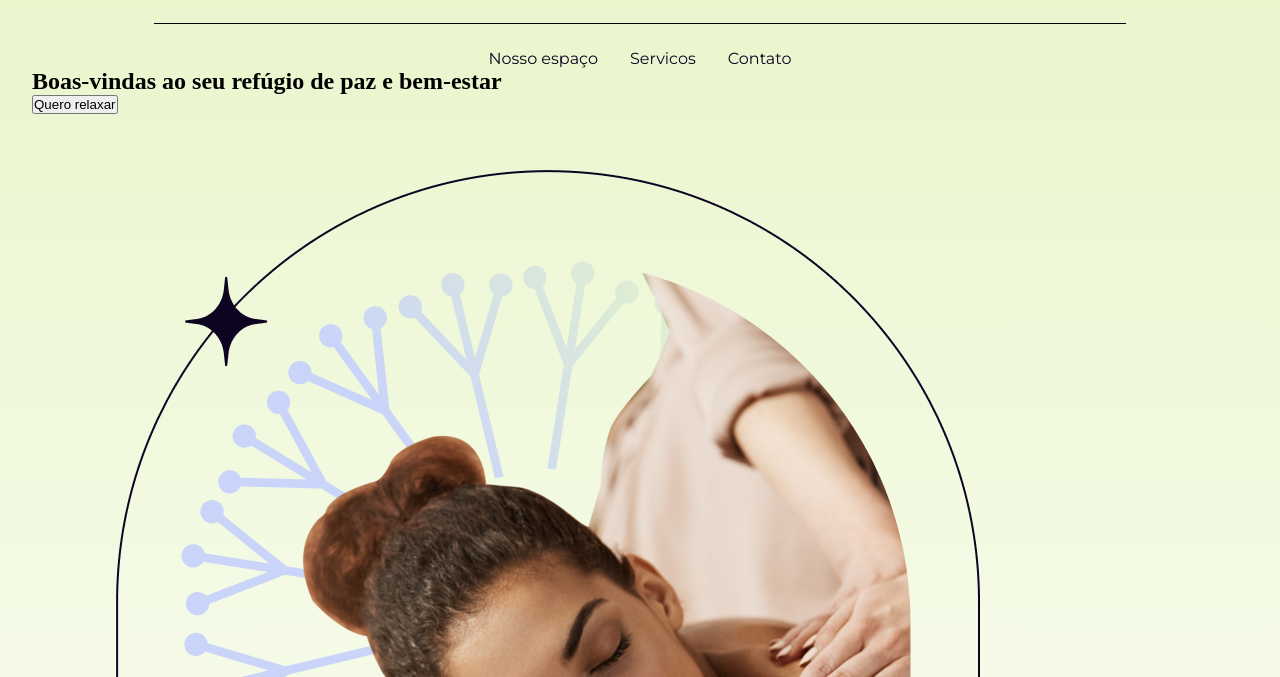
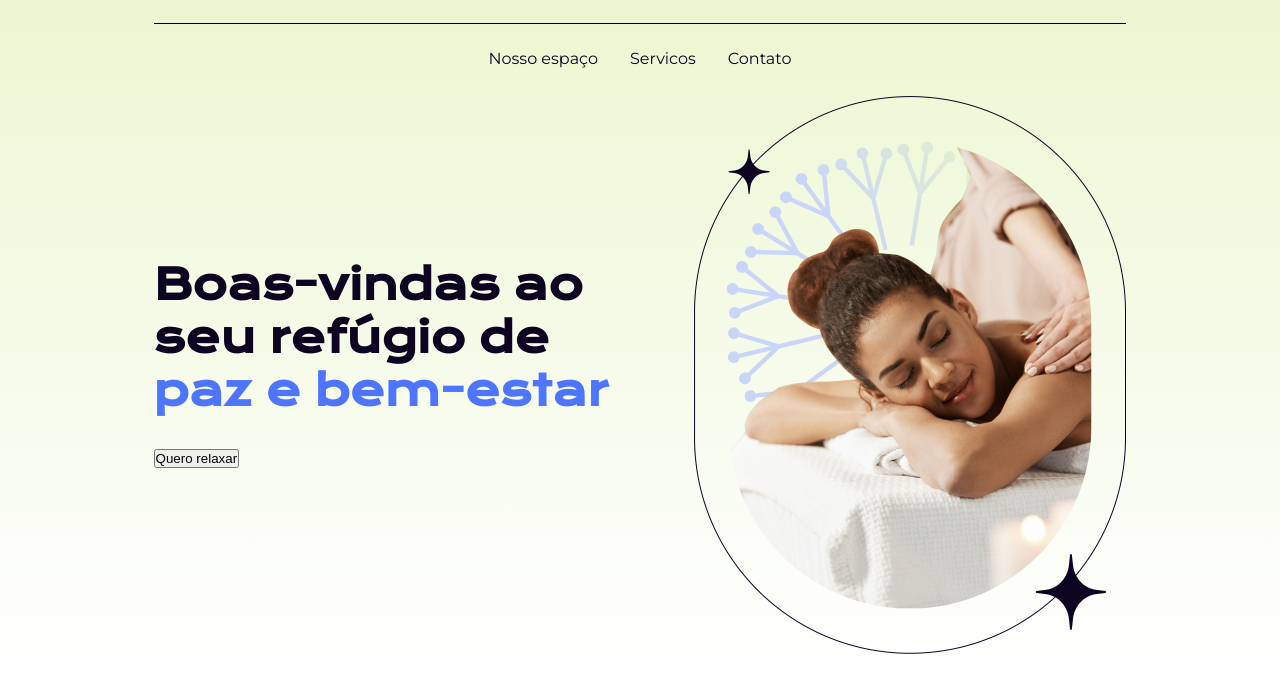
Before and after one commit to JeffersonRolino/calmaria-spa, a website: page index.html in a window 1280 px wide. Shown: the part 123-800 px from the top of the page. Drawn offline with nearby package versions, Linux system fonts and the light colour scheme; files that its build step writes are made by us from their sources.

Commit message:
Capítulo 02 - Aula 04: Estilizando de forma otimizada com variáveis

```diff
--- a/styles/sass/main.scss
+++ b/styles/sass/main.scss
@@ -61,4 +61,36 @@ header {
       }
     }
   }
+
+  #home {
+    max-width: 1040px;
+    width: 80%;
+    margin: 0 auto;
+    display: flex;
+    align-items: center;
+    justify-content: space-between;
+
+    .textos-home {
+      max-width: 464px;
+
+      h1 {
+        font-size: 42px;
+        color: $cor-primaria;
+        margin-bottom: 2rem;
+        font-family: $ft-titulos;
+
+        span {
+          color: $cor-secundaria;
+        }
+      }
+    }
+
+    .img-home {
+      max-width: 474px;
+      img {
+        width: 100%;
+      }
+    }
+
+  }
 }
```
Also changed, not shown: styles/css/style.css, 1 other file.
